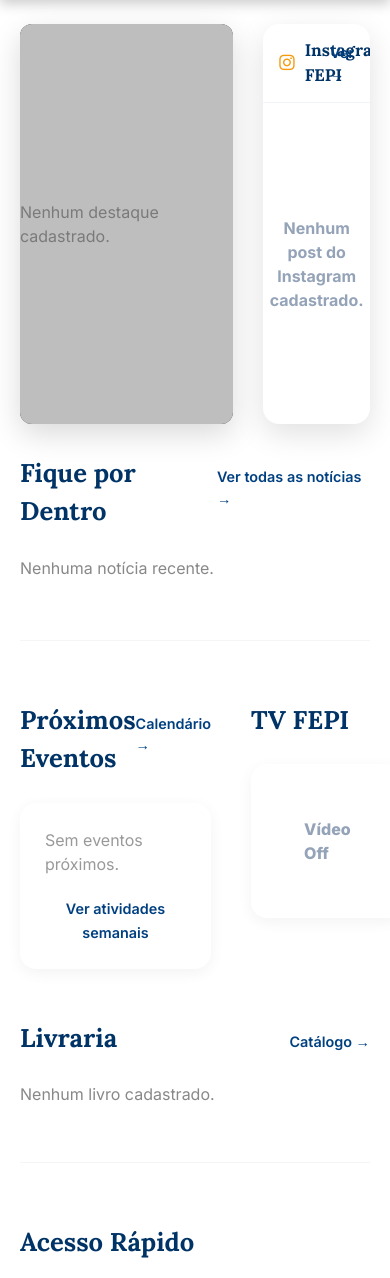
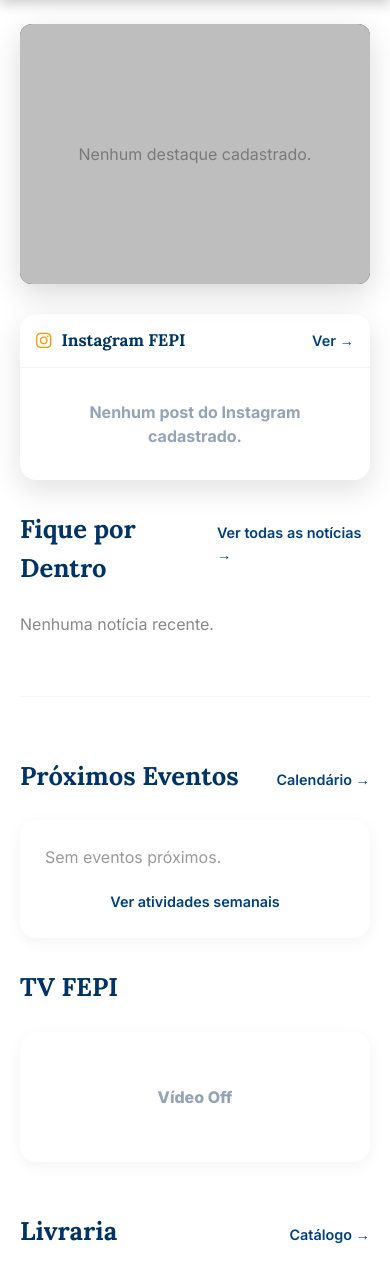
Before and after one commit to mauriciobtsso/fepi-site, a Django app: template core/templates/core/index.html in a window 390 px wide. Shown: the part 74-1352 px from the top of the page. Run offline with Django 5.2, Linux system fonts and the light colour scheme; the template is opened without the code that fills it, so the values that code supplies are empty; some libraries are stand-ins or nearby versions.

Commit message:
Remodelagem Home com Insta e Livraria

```diff
--- a/core/templates/core/index.html
+++ b/core/templates/core/index.html
@@ -323,14 +323,37 @@
     .quick-card strong { display: block; font-size: 1.1rem; font-weight: 700; }
 
     /* MOBILE */
+/* MOBILE: empilhar e deixar Instagram/YouTube em bloco 16:9 */
 @media (max-width: 900px){
-  .book-card{ flex: 0 0 220px; }
+
+  /* garante 1 coluna */
+  .top-grid,
+  .two-col-grid{
+    display: grid;
+    grid-template-columns: 1fr !important;
+    gap: 30px !important;
+  }
+
+  /* tamanhos */
+  .carousel-container{ height: 300px !important; }
+  .insta-compact{ height: auto !important; }
+
+  /* transforma o post do insta num “player” horizontal */
+  .insta-compact-body{ padding: 12px !important; }
+  .insta-mini-card{ height: auto !important; }
+  .insta-mini-media{
+    height: auto !important;
+    aspect-ratio: 16 / 9 !important;
+  }
+
+  /* YouTube sempre full width */
+  .youtube-embed-wrap{ aspect-ratio: 16 / 9 !important; }
 }
 
 @media (max-width: 520px){
-  .book-card{ flex: 0 0 80%; }
+  .carousel-container{ height: 260px !important; }
+  .insta-mini-overlay{ font-size: .85rem !important; -webkit-line-clamp: 2 !important; }
 }
-
 
 
 </style>
```
